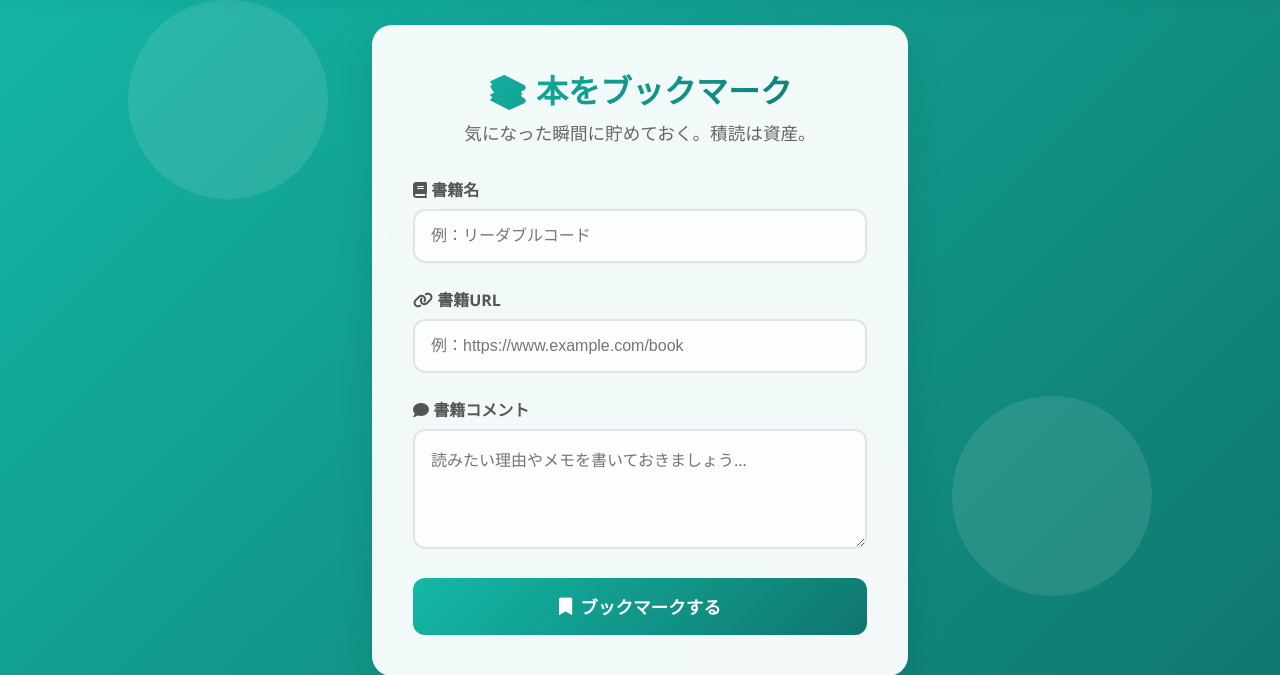
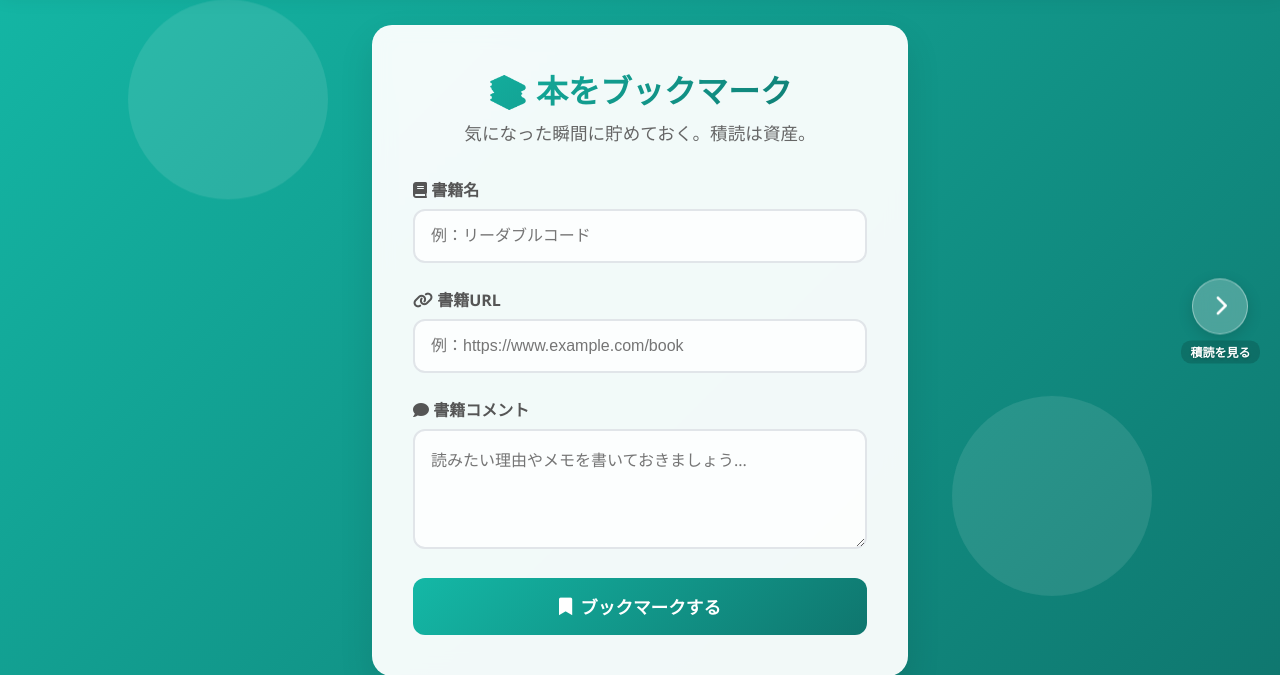
Before and after one commit to hiro-yamazaki/gs-php02-bookmark, a PHP site: page / in a window 1280 px wide. Shown: the part 79-754 px from the top of the page. Run offline with PHP 8.4, Linux system fonts and the light colour scheme.

Commit message:
左右の矢印ナビでページ間の行き来を改善＋ローカル/本番のDB接続切替バグ修正
- 画面端に固定の矢印ナビ（登録⇄積読ストック）、キーボード←→でも移動可
- config.phpがローカルにあると本番DBへ接続しにいきハングする問題を
  PHP_OS_FAMILY判定で修正（Mac=常にMAMP接続）
- PDO接続に5秒タイムアウトを設定

Co-Authored-By: Claude Fable 5 <noreply@anthropic.com>

```diff
--- a/css/style.css
+++ b/css/style.css
@@ -414,3 +414,69 @@ body {
         flex-wrap: wrap;
     }
 }
+
+/* ======================
+   ページ間ナビ（左右の矢印）
+   ====================== */
+.page-nav {
+    position: fixed;
+    top: 50%;
+    transform: translateY(-50%);
+    z-index: 100;
+    display: flex;
+    flex-direction: column;
+    align-items: center;
+    gap: 0.4rem;
+    text-decoration: none;
+}
+
+.page-nav--left  { left: 1.25rem; }
+.page-nav--right { right: 1.25rem; }
+
+.page-nav .page-nav-circle {
+    width: 56px;
+    height: 56px;
+    border-radius: 50%;
+    background: rgba(255, 255, 255, 0.25);
+    backdrop-filter: blur(10px);
+    border: 1px solid rgba(255, 255, 255, 0.4);
+    color: white;
+    font-size: 1.3rem;
+    display: flex;
+    align-items: center;
+    justify-content: center;
+    box-shadow: 0 4px 15px rgba(0, 0, 0, 0.15);
+    transition: all 0.3s ease;
+}
+
+.page-nav:hover .page-nav-circle {
+    background: rgba(255, 255, 255, 0.4);
+    transform: scale(1.1);
+    box-shadow: 0 6px 20px rgba(0, 0, 0, 0.25);
+}
+
+.page-nav .page-nav-label {
+    color: white;
+    font-size: 0.75rem;
+    font-weight: 600;
+    text-shadow: 0 1px 3px rgba(0, 0, 0, 0.3);
+    background: rgba(0, 0, 0, 0.15);
+    padding: 0.15rem 0.6rem;
+    border-radius: 10px;
+    white-space: nowrap;
+}
+
+@media (max-width: 768px) {
+    .page-nav--left  { left: 0.5rem; }
+    .page-nav--right { right: 0.5rem; }
+
+    .page-nav .page-nav-circle {
+        width: 44px;
+        height: 44px;
+        font-size: 1.1rem;
+    }
+
+    .page-nav .page-nav-label {
+        display: none;
+    }
+}
--- a/index.php
+++ b/index.php
@@ -63,6 +63,21 @@
             </form>
         </div>
     </main>
+
+    <!-- ページ間ナビ（→で積読ストックへ） -->
+    <a href="select.php" class="page-nav page-nav--right" aria-label="積読ストックを見る">
+        <span class="page-nav-circle"><i class="fas fa-chevron-right"></i></span>
+        <span class="page-nav-label">積読を見る</span>
+    </a>
+
+    <script>
+        // キーボードの→でも移動できる（入力中は無効）
+        document.addEventListener('keydown', (e) => {
+            const tag = e.target.tagName;
+            if (tag === 'INPUT' || tag === 'TEXTAREA' || tag === 'SELECT') return;
+            if (e.key === 'ArrowRight') location.href = 'select.php';
+        });
+    </script>
 </body>
 
 </html>
```
Also changed, not shown: funcs.php (+6 -3 lines), select.php (+15 -0 lines).
